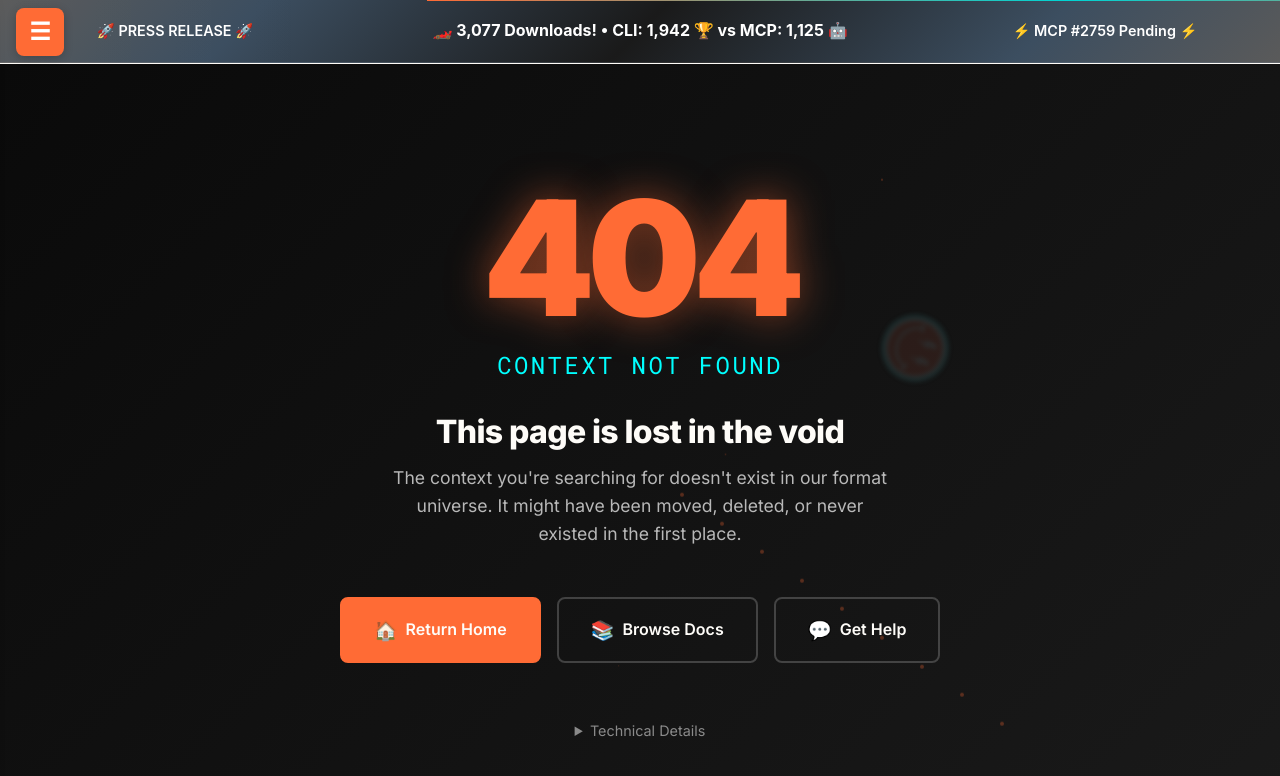
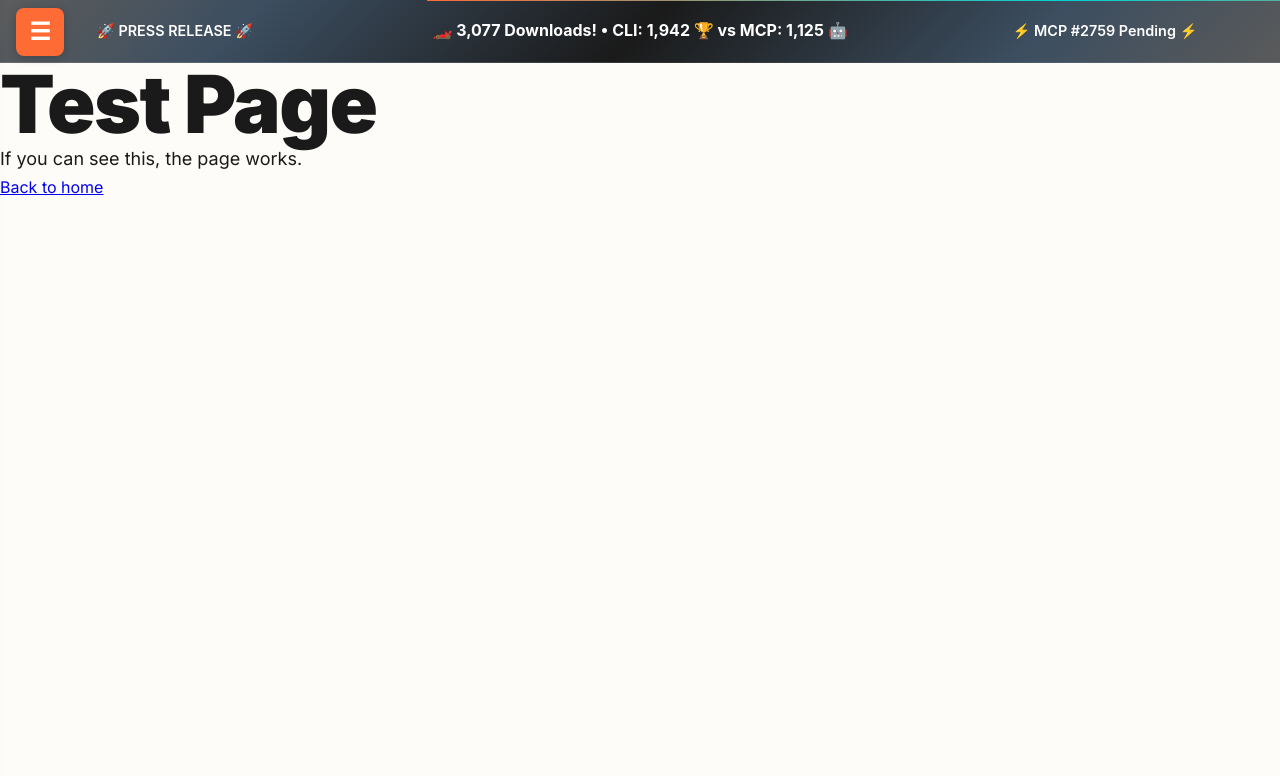
Before and after one commit to Wolfe-Jam/faf-one-svelte, a SvelteKit app: page /test-page in a window 1280 px wide. Before the commit this address had no page. Shown: the top 776 px of the page. Built offline with nearby package versions, Linux system fonts and the light colour scheme.

Commit message:
test: Add simple test page

```diff
--- /dev/null
+++ b/src/routes/test-page/+page.svelte
@@ -0,0 +1,3 @@
+<h1>Test Page</h1>
+<p>If you can see this, the page works.</p>
+<a href="/">Back to home</a>
```
